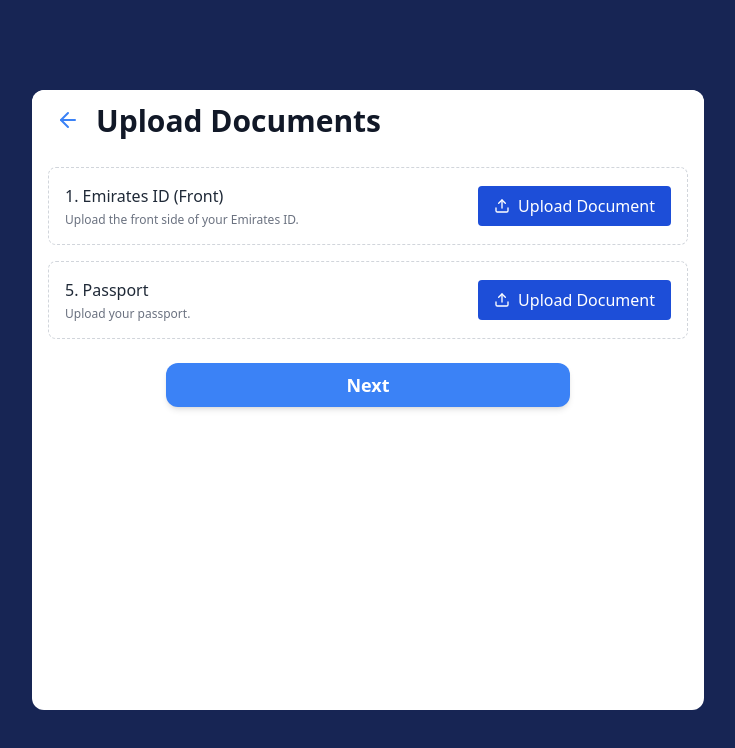
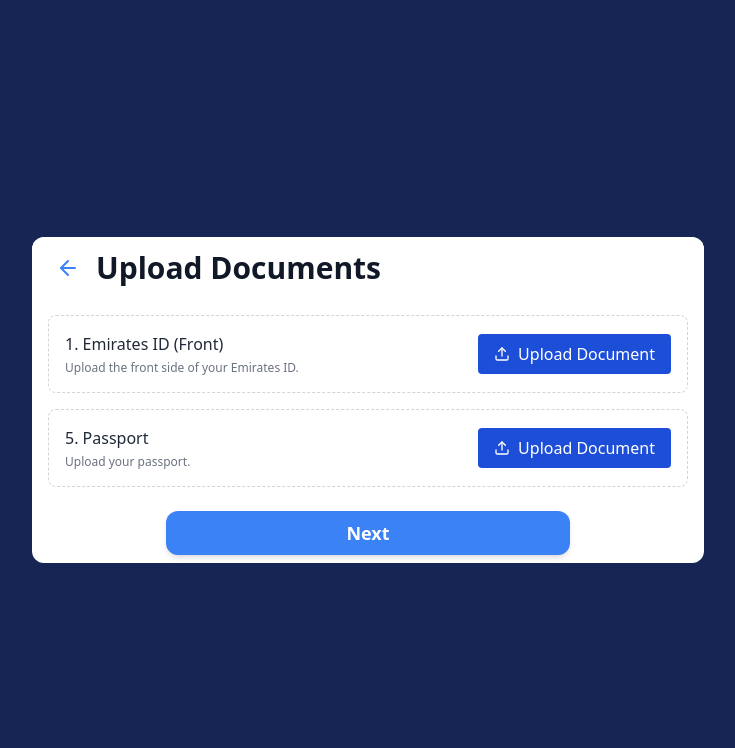
Before and after one commit to TSAGAR1999/FAB_DEMO, a React (Vite) app: page /complete-kyc in a window 1280 px wide. Shown: the top 748 px of the page, without its empty margins (272-1007 px from the left). Built offline with nearby package versions, Linux system fonts and the light colour scheme.

Commit message:
Fixed document upload payload

```diff
--- a/src/components/StepperForm/KYCCompletion.jsx
+++ b/src/components/StepperForm/KYCCompletion.jsx
@@ -35,7 +35,7 @@ export default function KYCCompletion() {
     });
   return (
     <div className="h-screen flex mx-auto flex-col items-center justify-center bg-blue-950 p-3">
-      <div className="w-full h-[80%] overflow-y-auto max-w-2xl bg-white rounded-xl flex flex-col">
+      <div className="w-full max-h-[80%] overflow-y-auto max-w-2xl bg-white rounded-xl flex flex-col">
         <div className="px-6 py-3 flex items-center bg-white rounded-xl">
           <button
             onClick={() => navigate("/employment-details")}
--- a/src/components/StepperForm/UploadItem.jsx
+++ b/src/components/StepperForm/UploadItem.jsx
@@ -17,9 +17,9 @@ export default function UploadItem({
     const mutation = useMutation({
         mutationFn: ({ endpoint, formData }) => endpoint === "interact" ? PostInteractive(endpoint, formData) : PostFabDocs(endpoint, formData),
         onSuccess: (data) => {
-            let {document_id,document_status,documents_submitted,upload_method,verification_status,...obj} = JSON.parse(data.text);
+            let {document_id,document_status,documents_submitted,upload_method,verification_status,ocr_confidence_score,...obj} = JSON.parse(data.text);
             handleExtractedData({[doc.id]:obj})
-            handleAllFormsdata({"docbundle":{document_id,document_status,documents_submitted,upload_method,verification_status}})
+            handleAllFormsdata({"docbundle":{document_id,document_status,documents_submitted,upload_method,verification_status,ocr_confidence_score}})
             handleUploadedFilesInfo(doc.id, data);
         },
         onError:(error)=>{
```
